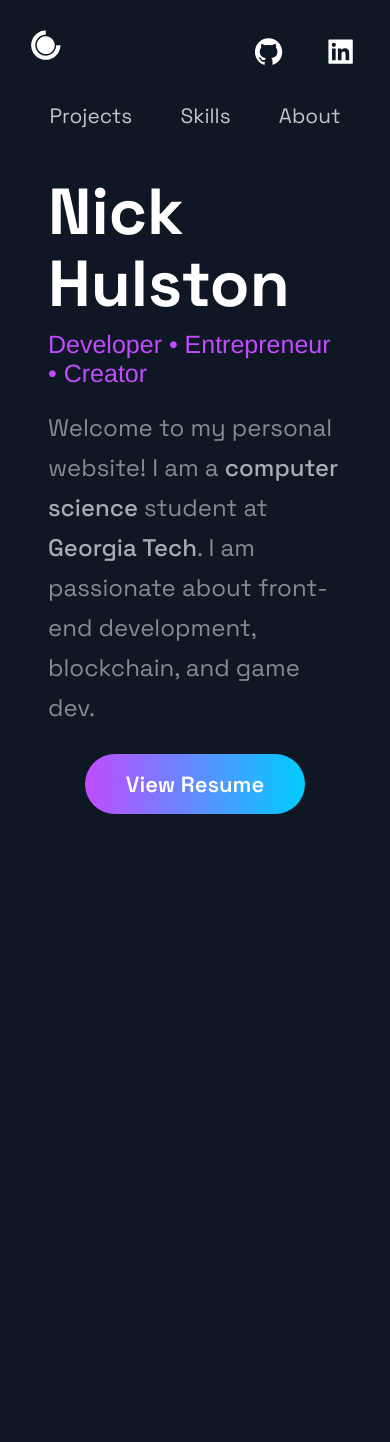
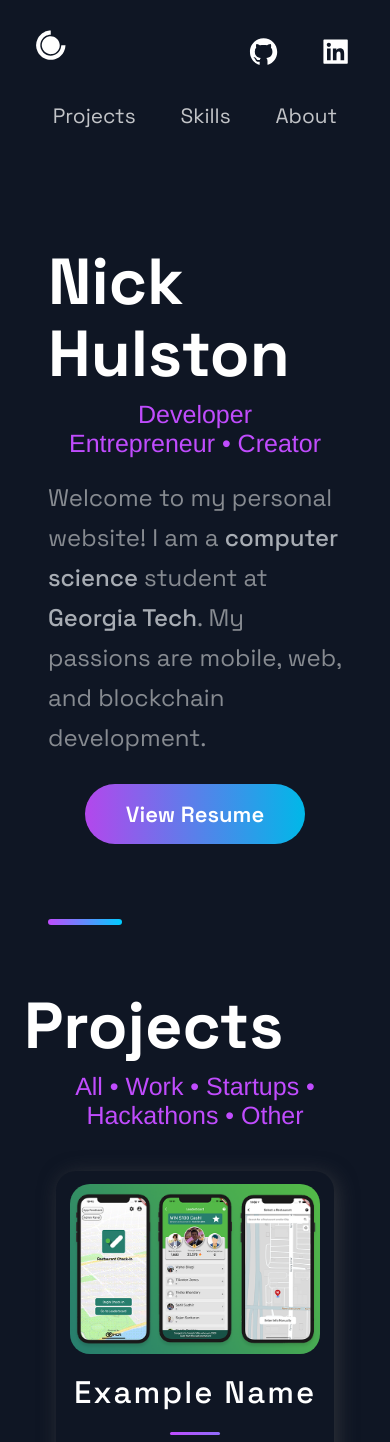
Before and after one commit to nhulston/nhulston, a Next.js app: page / in a window 390 px wide. Shown: the top 1442 px of the page. Before the commit the page ends 844 px from the top, so only its background shows below. Built offline with nearby package versions, Linux system fonts and the light colour scheme.

Commit message:
Projects section done + mobile friendly. Still some functionality that needs to be added, like filtering by category

```diff
--- a/src/components/Hero.js
+++ b/src/components/Hero.js
@@ -2,20 +2,19 @@ import React from 'react';
 import styles from '../styles/Hero.module.css';
 import sectionStyles from '../styles/Section.module.css';
 import BackgroundAnimation from "./BackgroundAnimation";
-import SectionWrapper from "./SectionWrapper";
 
 const Hero = () => {
     return (
-        <SectionWrapper>
+        <div className={sectionStyles.overrideWrapper}>
             <div className={styles.mainWrapper}>
                 <h2 className={sectionStyles.title}>
                     Nick Hulston
                 </h2>
                 <h3 className={sectionStyles.subtitle}>
-                    Developer • Entrepreneur • Creator
+                    Developer<span className={styles.hideOnSmallScreen}> • </span><br className={styles.hideOnBigScreen}/>Entrepreneur • Creator
                 </h3>
                 <p className={sectionStyles.text}>
-                    Welcome to my personal website! I am a <span className={sectionStyles.emphasizedText}>computer science</span> student at <span className={sectionStyles.emphasizedText}>Georgia Tech</span>. I am passionate about front-end development, blockchain, and game dev.
+                    Welcome to my personal website! I am a <span className={sectionStyles.emphasizedText}>computer science</span> student at <span className={sectionStyles.emphasizedText}>Georgia Tech</span>. My passions are mobile, web, and blockchain development.
                 </p>
                 <div className={styles.buttonWrapper}>
                     <button className={styles.button} >
@@ -24,7 +23,8 @@ const Hero = () => {
                 </div>
             </div>
             <BackgroundAnimation/>
-        </SectionWrapper>
+            <div className={sectionStyles.divider}/>
+        </div>
     );
 };
 
--- /dev/null
+++ b/src/components/Project.js
@@ -0,0 +1,29 @@
+import React from 'react';
+import styles from '../styles/Project.module.css';
+import Image from 'next/image';
+
+const Project = ({name, description, img, tools, github, demo}) => {
+    return (
+        <div className={styles.wrapper}>
+            <Image className={styles.image} src={img} alt=""/>
+            <div className={styles.titleWrapper}>
+                <h3 className={styles.title}>{name}</h3>
+                <hr className={styles.hr}/>
+            </div>
+            <p className={styles.description}>{description}</p>
+            <div>
+                <ul className={styles.toolsWrapper}>
+                    {tools.map((t, i) => {
+                        return <li key={i} className={styles.tool}>{t}</li>;
+                    })}
+                </ul>
+            </div>
+            <ul className={styles.linksWrapper}>
+                <a className={styles.link} href={github} target="_blank" rel="noreferrer">Github</a>
+                <a className={styles.link}  href={demo} target="_blank" rel="noreferrer">Demo</a>
+            </ul>
+        </div>
+    );
+};
+
+export default Project;
--- /dev/null
+++ b/src/components/Projects.js
@@ -0,0 +1,25 @@
+import React from 'react';
+import sectionStyles from '../styles/Section.module.css';
+import styles from '../styles/Projects.module.css';
+import SectionWrapper from "./SectionWrapper";
+import one from '/public/1.png';
+import Project from "./Project";
+
+const Projects = () => {
+    return (
+        <SectionWrapper>
+            <div>
+                <h1 className={sectionStyles.title}>Projects</h1>
+                <h1 className={sectionStyles.subtitle}>All • Work • Startups • Hackathons • Other</h1>
+                <div className={styles.projectsWrapper}>
+                    <Project name="Example Name" description="Lorem ipsum dolor sit amet, consectetur adipisicing elit. At consequatur, exercitationem molestias neque nostrum, officia quam reprehenderit repudiandae sequi unde vel veniam? Ad fugit illum, impedit minima sint tenetur voluptas? lorem" tools={["React", "Javascript", "Flutter"]} demo="https://google.com" github="https://google.com" img={one}/>
+                    <Project name="Example Name" description="Lorem ipsum dolor sit amet, consectetur adipisicing elit. At consequatur, exercitationem molestias neque nostrum, officia quam reprehenderit repudiandae sequi unde vel veniam? Ad fugit illum, impedit minima sint tenetur voluptas? lorem" tools={["React", "Javascript", "Flutter"]} demo="https://google.com" github="https://google.com" img={one}/>
+                    <Project name="Example Name" description="Lorem ipsum dolor sit amet, consectetur adipisicing elit. At consequatur, exercitationem molestias neque nostrum, officia quam reprehenderit repudiandae sequi unde vel veniam? Ad fugit illum, impedit minima sint tenetur voluptas? lorem" tools={["React", "Javascript", "Flutter"]} demo="https://google.com" github="https://google.com" img={one}/>
+                    <Project name="Example Name" description="Lorem ipsum dolor sit amet, consectetur adipisicing elit. At consequatur, exercitationem molestias neque nostrum, officia quam reprehenderit repudiandae sequi unde vel veniam? Ad fugit illum, impedit minima sint tenetur voluptas? lorem" tools={["React", "Javascript", "Flutter"]} demo="https://google.com" github="https://google.com" img={one}/>
+                </div>
+            </div>
+        </SectionWrapper>
+    );
+};
+
+export default Projects;
--- a/src/pages/index.js
+++ b/src/pages/index.js
@@ -1,12 +1,14 @@
 import React from 'react';
 import Header from "../components/Header";
 import Hero from "../components/Hero";
+import Projects from "../components/Projects";
 
 const Home = () => {
     return (
         <div>
             <Header/>
             <Hero/>
+            <Projects/>
         </div>
     );
 };
--- a/src/styles/BackgroundAnimation.module.css
+++ b/src/styles/BackgroundAnimation.module.css
@@ -2,13 +2,14 @@
     position: relative;
     display: grid;
     right: -20px;
-    top: -70px;
+    top: -20px;
 }
 
 .circle {
+    z-index: 5;
     grid-column: 1;
     grid-row: 1;
-    position: relative;
+    position: absolute;
     width: calc(500px - (var(--nth-child) * 50px));
     height: calc(500px - (var(--nth-child) * 50px));
     display: flex;
--- a/src/styles/Header.module.css
+++ b/src/styles/Header.module.css
@@ -103,9 +103,3 @@
         grid-area: 1 / 5 / 2 / 7;
     }
 }
-
-@media screen and (max-width: 400px) {
-    .mainWrapper {
-        margin: 0 15px;
-    }
-}
--- a/src/styles/Hero.module.css
+++ b/src/styles/Hero.module.css
@@ -1,6 +1,7 @@
 .mainWrapper {
     width: 125%;
     z-index: 10;
+    padding-top: 45px;
 }
 
 .buttonWrapper {
@@ -13,18 +14,24 @@
     color: white;
     width: 100%;
     height: 100%;
-    background: linear-gradient(270deg, #00ccff 0%, #C04CFD 100%);
+    background: linear-gradient(270deg, #00b8e8, #b347ec);
     transition: .4s ease;
     font-size: 22px;
     font-weight: 600;
 }
 
 .button:hover {
-    background: linear-gradient(270deg, #00ddff 0%, #c05cff 100%);
+    background: linear-gradient(270deg, #00CCFF 0%, #C04CFD);
 }
 
 .button:active {
-    opacity: .8;
+    opacity: .5;
+}
+
+@media screen and (min-width: 640px) {
+    .hideOnBigScreen {
+        display: none;
+    }
 }
 
 @media screen and (max-width: 640px) {
@@ -37,6 +44,9 @@
     .buttonWrapper {
         margin: 0 auto;
     }
+    .hideOnSmallScreen {
+        display: none;
+    }
 }
 
 @media screen and (max-width: 768px) {
--- /dev/null
+++ b/src/styles/Project.module.css
@@ -0,0 +1,115 @@
+.wrapper {
+    border-radius: 20px;
+    box-shadow: 3px 3px 20px rgba(80, 80, 80, 0.5);
+    text-align: center;
+    width: 400px;
+    padding: 13px 14px;
+    margin: 0 auto;
+    transition: .5s;
+    background: #0F1624;
+    z-index: 0;
+}
+
+@media screen and (min-width: 965px) {
+    .wrapper:nth-child(odd) {
+        transform-origin: top left;
+    }
+
+    .wrapper:nth-child(even) {
+        transform-origin: top right;
+    }
+
+    .wrapper:hover {
+        transform: scale(1.2);
+        z-index: 100;
+    }
+}
+
+.image {
+    object-fit: cover;
+    overflow: hidden;
+    border-radius: 20px;
+}
+
+.titleWrapper {
+    text-align: center;
+    width: 100%;
+}
+
+.title {
+    font-weight: 500;
+    letter-spacing: 2px;
+    color: white;
+    padding-top: 15px;
+    font-size: 3rem;
+}
+
+.hr {
+    width: 50px;
+    height: 3px;
+    margin: 20px auto;
+    border: 0;
+    background: linear-gradient(270deg, #906CFe, #C04CFD);
+    border-radius: 50px;
+}
+
+.description {
+    font-size: 1.7rem;
+    padding: 0 50px;
+    color: #9c9ea4;
+    line-height: 24px;
+    text-align: justify;
+}
+
+.toolsWrapper {
+    display: flex;
+    justify-content: space-around;
+    padding: 2rem 2rem 0;
+}
+
+.tool {
+    color: #d8bfbf;
+    font-size: 1.5rem;
+}
+
+.linksWrapper {
+    list-style-type: none;
+    padding: 0;
+    display: flex;
+    justify-content: space-around;
+    margin: 2.5rem 0;
+}
+
+.link {
+    color:#d4c0c0;
+    font-size: 1.6rem;
+    padding: 1rem 1.5rem;
+    background: #6b3030;
+    border-radius: 15px;
+    transition: 0.5s;
+}
+
+.link:hover{
+    background: #801414;
+}
+
+@media screen and (max-width: 520px) {
+    .description {
+        padding: 0 25px;
+    }
+    .wrapper {
+        width: 300px;
+    }
+}
+
+@media screen and (max-width: 400px) {
+    .wrapper {
+        width: 250px;
+    }
+}
+
+@media screen and (max-width: 330px) {
+    .wrapper {
+        width: 200px;
+    }
+}
--- /dev/null
+++ b/src/styles/Projects.module.css
@@ -0,0 +1,16 @@
+.projectsWrapper {
+    padding: 10px 0 20px;
+    margin: 0 auto;
+    display: grid;
+    grid-template-columns: 1fr 1fr;
+    place-items: center;
+    row-gap: 3rem;
+}
+
+@media screen and (max-width: 965px) {
+    .projectsWrapper {
+        display: flex;
+        flex-direction: column;
+        padding: 2rem 0 20px;
+    }
+}
--- a/src/styles/Section.module.css
+++ b/src/styles/Section.module.css
@@ -1,15 +1,26 @@
 .wrapper {
-    margin: 90px auto;
+    margin: 45px auto;
     padding: 0 48px;
     display: grid;
     flex-direction: row;
-    grid-template-columns: 1fr 1fr;;
     max-width: 1040px;
     overflow: hidden;
+    position: relative;
+}
+
+.overrideWrapper {
+    margin: 45px auto;
+    padding: 0 48px;
+    display: grid;
+    flex-direction: row;
+    max-width: 1040px;
+    overflow: hidden;
+    grid-template-columns: 1fr 1fr;
+    position: relative;
+    z-index: 5;
 }
 
 .title {
-    z-index: 10;
     font-weight: 800;
     font-size: 65px;
     line-height: 72px;
@@ -23,7 +34,6 @@
 }
 
 .subtitle {
-    z-index: 10;
     font-size: 25px;
     font-weight: normal;
     color: #C04CFD;
@@ -32,7 +42,6 @@
 }
 
 .text {
-    z-index: 10;
     max-width: 800px;
     font-size: 24px;
     line-height: 40px;
@@ -47,15 +56,24 @@
 }
 
 .divider {
-    width: 64px;
+    width: 50%;
     height: 6px;
     border-radius: 10px;
-    background: white linear-gradient(270deg, #F46737 0%, #945DD6 100%);
-    margin: 4rem 0;
+    background: white linear-gradient(270deg, #00CCFF 0%, #C04CFD 100%);
+    margin: 75px 0 20px;
+}
+
+@media screen and (max-width: 400px) {
+    .wrapper {
+        padding: 0 24px;
+    }
 }
 
 @media screen and (max-width: 640px) {
     .wrapper {
         margin: 20px auto;
     }
+    .subtitle {
+        text-align: center;
+    }
 }
```
Also changed, not shown: public/1.png (added).
